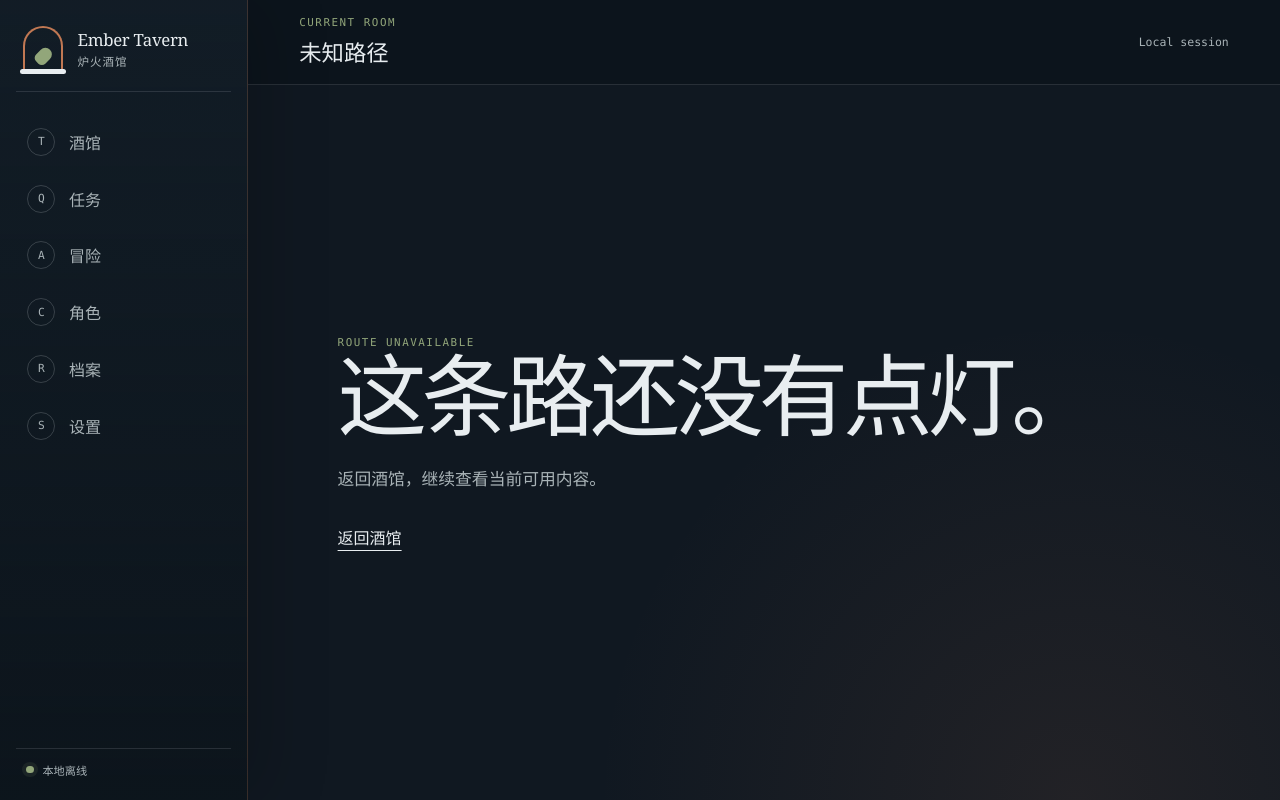
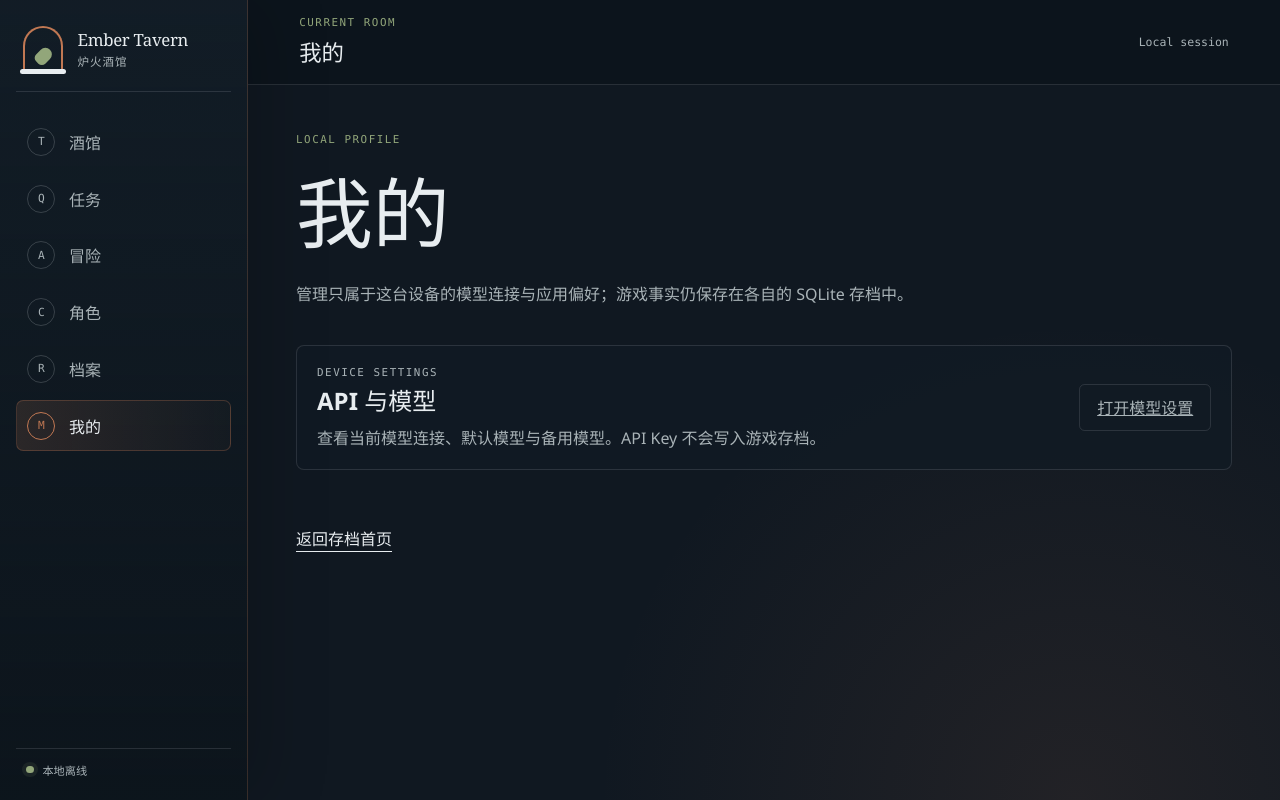
Before and after one commit to qwerxxc7635-crypto/AI-tavern, a React (Vite) app in the folder windows-app/: page /#/my in a window 1280 px wide. Built offline with nearby package versions, Linux system fonts and the light colour scheme.

Commit message:
feat(v0.2): add My entry point

```diff
--- /dev/null
+++ b/windows-app/src/my-page.tsx
@@ -0,0 +1,26 @@
+import { NavLink } from 'react-router-dom';
+
+export function MyPage() {
+  return (
+    <main className="my-hub">
+      <header>
+        <p className="eyebrow">Local profile</p>
+        <h1>我的</h1>
+        <p>管理只属于这台设备的模型连接与应用偏好；游戏事实仍保存在各自的 SQLite 存档中。</p>
+      </header>
+      <section className="my-hub__entry" aria-label="本机设置入口">
+        <div>
+          <p className="eyebrow">Device settings</p>
+          <h2>API 与模型</h2>
+          <p>查看当前模型连接、默认模型与备用模型。API Key 不会写入游戏存档。</p>
+        </div>
+        <NavLink className="quiet-action" to="/settings">
+          打开模型设置
+        </NavLink>
+      </section>
+      <NavLink className="text-link" to="/saves">
+        返回存档首页
+      </NavLink>
+    </main>
+  );
+}
--- a/windows-app/src/routes.tsx
+++ b/windows-app/src/routes.tsx
@@ -36,6 +36,7 @@ const ArchivesPage = lazy(() =>
 const SettingsPage = lazy(() =>
   import('./model-settings-page.js').then(({ ModelSettingsPage: page }) => ({ default: page })),
 );
+const MyPage = lazy(() => import('./my-page.js').then(({ MyPage: page }) => ({ default: page })));
 const RecoveryPage = lazy(() =>
   import('./recovery-page.js').then(({ RecoveryPage: page }) => ({ default: page })),
 );
@@ -46,7 +47,7 @@ export const WINDOWS_NAVIGATION = [
   { path: '/adventure', label: '冒险', marker: 'A' },
   { path: '/character', label: '角色', marker: 'C' },
   { path: '/archives', label: '档案', marker: 'R' },
-  { path: '/settings', label: '设置', marker: 'S' },
+  { path: '/my', label: '我的', marker: 'M' },
 ] as const;
 
 export function AppRoutes() {
@@ -100,6 +101,7 @@ export function AppRoutes() {
         <Route path="adventure" element={<AdventurePage />} />
         <Route path="character" element={<CharacterPage />} />
         <Route path="archives" element={<ArchivesPage />} />
+        <Route path="my" element={<MyPage />} />
         <Route path="settings" element={<SettingsPage />} />
         <Route path="*" element={<RouteNotFound />} />
       </Route>
--- a/windows-app/src/save-home-page.tsx
+++ b/windows-app/src/save-home-page.tsx
@@ -1,5 +1,5 @@
 import { useCallback, useEffect, useRef, useState } from 'react';
-import { useNavigate } from 'react-router-dom';
+import { NavLink, useNavigate } from 'react-router-dom';
 
 import {
   tauriCampaignGateway,
@@ -226,6 +226,10 @@ export function SaveHomePage({
           <h1>选择一段旅程</h1>
           <p>每一页都保存在这台设备的 SQLite 存档中。</p>
         </div>
+        <div className="save-home__header-actions">
+          <NavLink className="quiet-action" to="/my">
+            我的
+          </NavLink>
           <button
             className="primary-action"
             type="button"
@@ -234,6 +238,7 @@ export function SaveHomePage({
           >
             {busyId === 'new' ? '正在落笔…' : '新建存档'}
           </button>
+        </div>
       </header>
 
       {error === null ? null : (
--- a/windows-app/src/theme.css
+++ b/windows-app/src/theme.css
@@ -434,6 +434,12 @@ button:focus-visible {
   transform: rotate(38deg);
 }
 
+.save-home__header-actions {
+  display: flex;
+  align-items: center;
+  gap: 0.75rem;
+}
+
 .primary-action,
 .quiet-action {
   min-height: 2.8rem;
@@ -2014,10 +2020,47 @@ textarea:disabled {
   }
 }
 
+.my-hub,
 .model-settings {
   display: grid;
   gap: 1.5rem;
   padding: clamp(1.25rem, 4vw, 3rem);
+}
+
+.my-hub {
+  align-content: start;
+  max-width: 70rem;
+}
+
+.my-hub > header h1 {
+  margin: 0.2rem 0 0.75rem;
+  font-family: Georgia, 'Times New Roman', serif;
+  font-size: clamp(2.5rem, 6vw, 5rem);
+  font-weight: 400;
+}
+
+.my-hub > header p:last-child,
+.my-hub__entry p {
+  color: var(--muted);
+}
+
+.my-hub__entry {
+  display: flex;
+  align-items: center;
+  justify-content: space-between;
+  gap: 1.5rem;
+  padding: 1.25rem;
+  border: 1px solid var(--line);
+  border-radius: 0.5rem;
+  background: rgb(17 27 36 / 72%);
+}
+
+.my-hub__entry h2 {
+  margin: 0.2rem 0 0.5rem;
+}
+
+.my-hub__entry p {
+  margin: 0;
 }
 
 .model-settings__panel,
```
Also changed, not shown: 3 other files (tests, documents, lock files or other folders). Lines whose indentation alone changed are shown as unchanged.
